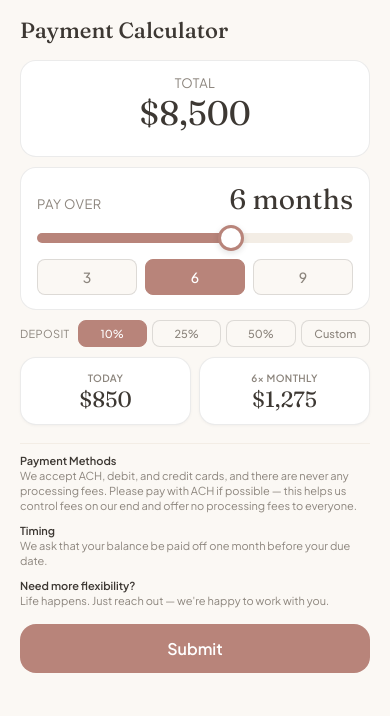
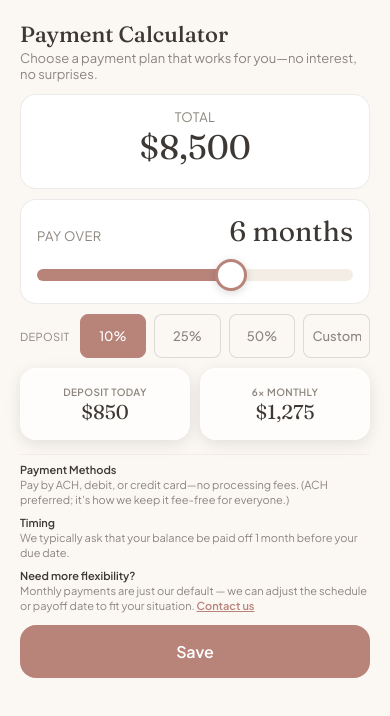
Before and after one commit to grqg-dev/drray-pricing-calculator, a React (Vite) app: page / in a window 390 px wide. Shown: the top 716 px of the page. Built offline with nearby package versions, Linux system fonts and the light colour scheme.

Commit message:
UI refinements: add contact modal, improve mobile interactions, update copy

```diff
--- a/src/App.jsx
+++ b/src/App.jsx
@@ -29,6 +29,7 @@ function App() {
   const [isSubmitting, setIsSubmitting] = useState(false);
   const [submitSuccess, setSubmitSuccess] = useState(false);
   const [submitError, setSubmitError] = useState(null);
+  const [showContactModal, setShowContactModal] = useState(false);
 
   // Calculate payoff date
   const getPayoffDate = () => {
@@ -127,8 +128,9 @@ function App() {
         <div className="done-container">
           <div className="done-header">
             <div className="checkmark">✓</div>
-            <h1>Payment Plan Submitted</h1>
-            <p className="done-subtitle">Your payment plan has been successfully submitted.</p>
+            <h1>You're all set!</h1>
+            <p className="done-subtitle">We've saved your payment plan. We'll be in touch to confirm.</p>
+            <p className="done-note">Made a mistake? Just let us know and we'll update it.</p>
           </div>
 
           <div className="done-summary">
@@ -138,7 +140,7 @@ function App() {
             </div>
 
             <div className="done-card">
-              <span className="done-label">Today</span>
+              <span className="done-label">Deposit Today</span>
               <span className="done-value">{formatCurrency(deposit)}</span>
             </div>
 
@@ -161,7 +163,10 @@ function App() {
     <div className="app">
       {/* Header */}
       <header className="header">
-        <h1>Payment Calculator</h1>
+        <div>
+          <h1>Payment Calculator</h1>
+          <p className="header-subtitle">Choose a payment plan that works for you—no interest, no surprises.</p>
+        </div>
         {dueDate && (
           <div className="due-date">
             Due Date: {formatDate(new Date(dueDate + 'T00:00:00'))}
@@ -215,17 +220,6 @@ function App() {
             className="slider"
             style={{ '--progress': `${((months - 1) / (isExtended ? 11 : 8)) * 100}%` }}
           />
-          <div className="quick-buttons">
-            {(isExtended ? [3, 6, 9, 12] : [3, 6, 9]).map(m => (
-              <button
-                key={m}
-                className={`quick-btn ${months === m ? 'active' : ''}`}
-                onClick={() => setMonths(m)}
-              >
-                {m}
-              </button>
-            ))}
-          </div>
         </div>
       </section>
 
@@ -269,7 +263,7 @@ function App() {
       {/* Summary Cards */}
       <div className="summary-cards">
         <div className="summary-card">
-          <span className="card-label">Today</span>
+          <span className="card-label">Deposit Today</span>
           <span className="card-amount">{formatCurrency(deposit)}</span>
         </div>
         <div className="summary-card">
@@ -283,12 +277,12 @@ function App() {
         <div className="warnings">
           {dueDate && payoffDate > new Date(dueDate + 'T00:00:00') && (
             <div className="warning">
-              Payment extends past your due date
+              This plan extends past your due date—adjust months to finish earlier.
             </div>
           )}
           {monthlyPayment < MIN_MONTHLY_PAYMENT && (
             <div className="warning">
-              Minimum payment is {formatCurrency(MIN_MONTHLY_PAYMENT)}/mo — try fewer months
+              The minimum payment is {formatCurrency(MIN_MONTHLY_PAYMENT)}/mo. Try a shorter timeframe or higher deposit.
             </div>
           )}
           {depositBelowMin && (
@@ -308,15 +302,15 @@ function App() {
       <footer className="info-section">
         <div className="info-item">
           <strong>Payment Methods</strong>
-          <p>We accept ACH, debit, and credit cards, and there are never any processing fees. Please pay with ACH if possible — this helps us control fees on our end and offer no processing fees to everyone.</p>
+          <p>Pay by ACH, debit, or credit card—no processing fees. (ACH preferred; it's how we keep it fee-free for everyone.)</p>
         </div>
         <div className="info-item">
           <strong>Timing</strong>
-          <p>We ask that your balance be paid off one month before your due date{dueDate ? ` (by ${formatDate(new Date(new Date(dueDate + 'T00:00:00').setMonth(new Date(dueDate + 'T00:00:00').getMonth() - 1)))})` : ''}.</p>
+          <p>We typically ask that your balance be paid off 1 month before your due date{dueDate ? ` (by ${formatDate(new Date(new Date(dueDate + 'T00:00:00').setMonth(new Date(dueDate + 'T00:00:00').getMonth() - 1)))})` : ''}.</p>
         </div>
         <div className="info-item">
           <strong>Need more flexibility?</strong>
-          <p>Life happens. Just reach out — we're happy to work with you.</p>
+          <p>Monthly payments are just our default — we can adjust the schedule or payoff date to fit your situation. <button className="contact-link" onClick={() => setShowContactModal(true)}>Contact us</button></p>
         </div>
       </footer>
 
@@ -326,7 +320,7 @@ function App() {
         onClick={handleSubmit}
         disabled={isSubmitting || hasWarning}
       >
-        {isSubmitting ? 'Submitting...' : 'Submit'}
+        {isSubmitting ? 'Saving...' : 'Save'}
       </button>
 
       {/* Success Message */}
@@ -342,6 +336,26 @@ function App() {
           {submitError}
         </div>
       )}
+
+      {/* Contact Modal */}
+      {showContactModal && (
+        <div className="modal-overlay" onClick={() => setShowContactModal(false)}>
+          <div className="modal-content" onClick={(e) => e.stopPropagation()}>
+            <button className="modal-close" onClick={() => setShowContactModal(false)}>×</button>
+            <h2>Contact Us</h2>
+            <div className="contact-info">
+              <div className="contact-item">
+                <strong>Phone</strong>
+                <a href="tel:8053640996">805 364-0996</a>
+              </div>
+              <div className="contact-item">
+                <strong>Email</strong>
+                <a href="mailto:hello@drjuliaray.com">hello@drjuliaray.com</a>
+              </div>
+            </div>
+          </div>
+        </div>
+      )}
     </div>
   );
 }
--- a/src/index.css
+++ b/src/index.css
@@ -28,6 +28,8 @@ body {
   background: var(--cream);
   color: var(--charcoal);
   -webkit-font-smoothing: antialiased;
+  -webkit-tap-highlight-color: transparent;
+  touch-action: manipulation;
 }
 
 /* App Container - fits iPhone 14 (390x844) without scroll */
@@ -36,10 +38,12 @@ body {
   max-height: 100dvh;
   display: flex;
   flex-direction: column;
-  padding: 16px 20px 24px;
+  padding: 20px 20px 32px;
   max-width: 400px;
   margin: 0 auto;
-  overflow: hidden;
+  overflow-y: auto;
+  overflow-x: hidden;
+  -webkit-overflow-scrolling: touch;
 }
 
 /* Header */
@@ -47,7 +51,7 @@ body {
   display: flex;
   justify-content: space-between;
   align-items: baseline;
-  margin-bottom: 14px;
+  margin-bottom: 12px;
   flex-shrink: 0;
 }
 
@@ -113,19 +117,20 @@ body {
   font-size: 34px;
   font-weight: 400;
   line-height: 1.1;
-  margin: 4px 0 10px;
+  margin: 4px 0 8px;
 }
 
 /* Slider */
 .slider-wrapper {
-  margin-top: 8px;
+  margin-top: 12px;
+  padding: 4px 0;
 }
 
 .slider {
   -webkit-appearance: none;
   appearance: none;
   width: 100%;
-  height: 10px;
+  height: 12px;
   background: linear-gradient(
     to right,
     var(--terracotta) 0%,
@@ -136,30 +141,43 @@ body {
   border-radius: 100px;
   outline: none;
   cursor: pointer;
+  touch-action: none;
 }
 
 .slider::-webkit-slider-thumb {
   -webkit-appearance: none;
-  width: 26px;
-  height: 26px;
+  width: 32px;
+  height: 32px;
   background: white;
   border: 3px solid var(--terracotta);
   border-radius: 50%;
   cursor: grab;
-  box-shadow: 0 2px 6px rgba(0,0,0,0.12);
+  box-shadow: 0 2px 8px rgba(0,0,0,0.15);
+  transition: transform 0.15s ease, box-shadow 0.15s ease;
+  touch-action: none;
 }
 
 .slider::-webkit-slider-thumb:active {
   cursor: grabbing;
+  transform: scale(1.1);
+  box-shadow: 0 4px 12px rgba(0,0,0,0.2);
 }
 
 .slider::-moz-range-thumb {
-  width: 26px;
-  height: 26px;
+  width: 32px;
+  height: 32px;
   background: white;
   border: 3px solid var(--terracotta);
   border-radius: 50%;
   cursor: grab;
+  box-shadow: 0 2px 8px rgba(0,0,0,0.15);
+  transition: transform 0.15s ease, box-shadow 0.15s ease;
+  touch-action: none;
+}
+
+.slider::-moz-range-thumb:active {
+  transform: scale(1.1);
+  box-shadow: 0 4px 12px rgba(0,0,0,0.2);
 }
 
 .slider-labels {
@@ -184,15 +202,10 @@ body {
   font-weight: 400;
 }
 
-.quick-buttons {
-  display: flex;
-  gap: 8px;
-  margin-top: 12px;
-}
-
 .quick-btn {
   flex: 1;
-  padding: 8px;
+  min-height: 44px;
+  padding: 12px 8px;
   background: var(--cream);
   border: 1px solid rgba(0,0,0,0.12);
   border-radius: 8px;
@@ -201,6 +214,14 @@ body {
   font-weight: 500;
   color: var(--warm-gray);
   cursor: pointer;
+  transition: background-color 0.2s ease, border-color 0.2s ease, color 0.2s ease;
+  -webkit-tap-highlight-color: transparent;
+  user-select: none;
+  -webkit-user-select: none;
+}
+
+.quick-btn:active {
+  transform: scale(0.98);
 }
 
 .quick-btn.active {
@@ -213,7 +234,7 @@ body {
 .deposit-section {
   display: flex;
   align-items: center;
-  gap: 8px;
+  gap: 10px;
   margin-bottom: 10px;
   flex-shrink: 0;
 }
@@ -226,34 +247,37 @@ body {
 
 .deposit-buttons {
   display: flex;
-  gap: 5px;
+  gap: 8px;
   flex: 1;
   min-width: 0;
 }
 
 .deposit-buttons .quick-btn {
   flex: 1 1 0;
-  padding: 6px 4px;
-  font-size: 11px;
+  min-height: 44px;
+  padding: 12px 8px;
+  font-size: 13px;
   min-width: 0;
 }
 
 .deposit-input {
   flex: 1 1 0;
   min-width: 0;
+  min-height: 44px;
   width: 100%;
-  padding: 6px 4px;
+  padding: 12px 8px;
   background: var(--cream);
   border: 1px solid rgba(0,0,0,0.12);
   border-radius: 8px;
   font-family: inherit;
-  font-size: 11px;
+  font-size: 13px;
   font-weight: 500;
   color: var(--charcoal);
   outline: none;
-  transition: border-color 0.15s;
+  transition: border-color 0.2s ease, background-color 0.2s ease;
   text-align: center;
   -moz-appearance: textfield;
+  -webkit-tap-highlight-color: transparent;
 }
 
 .deposit-input::-webkit-outer-spin-button,
@@ -283,23 +307,27 @@ body {
 /* Summary Cards */
 .summary-cards {
   display: flex;
-  gap: 8px;
-  margin-bottom: 10px;
+  gap: 10px;
+  margin-bottom: 8px;
 }
 
 .summary-card {
   flex: 1 1 0;
   min-width: 0;
-  background: white;
+  min-height: 72px;
+  background: rgba(255, 255, 255, 0.7);
+  backdrop-filter: blur(10px);
+  -webkit-backdrop-filter: blur(10px);
   border-radius: 16px;
-  padding: 14px 10px;
+  padding: 14px 12px;
   display: flex;
   flex-direction: column;
   align-items: center;
   justify-content: center;
   text-align: center;
-  box-shadow: 0 1px 3px rgba(0,0,0,0.04);
-  border: 1px solid rgba(0,0,0,0.08);
+  box-shadow: 0 4px 16px rgba(0, 0, 0, 0.1), inset 0 1px 0 rgba(255, 255, 255, 0.6);
+  border: 1px solid rgba(255, 255, 255, 0.3);
+  transition: transform 0.2s ease, box-shadow 0.2s ease;
 }
 
 .summary-card.total-card {
@@ -323,7 +351,7 @@ body {
 
 .card-amount {
   font-family: 'Fraunces', Georgia, serif;
-  font-size: 22px;
+  font-size: 20px;
   font-weight: 400;
   color: var(--charcoal);
   line-height: 1;
@@ -366,14 +394,14 @@ body {
 
 /* Info Section */
 .info-section {
-  margin-top: 8px;
-  padding-top: 10px;
+  margin-top: 6px;
+  padding-top: 8px;
   border-top: 1px solid var(--cream-dark);
   flex-shrink: 0;
 }
 
 .info-item {
-  margin-bottom: 10px;
+  margin-bottom: 8px;
 }
 
 .info-item:last-child {
@@ -395,11 +423,30 @@ body {
   margin: 0;
 }
 
+.contact-link {
+  background: none;
+  border: none;
+  color: var(--terracotta);
+  font-family: inherit;
+  font-size: inherit;
+  font-weight: 600;
+  padding: 0;
+  cursor: pointer;
+  text-decoration: underline;
+  -webkit-tap-highlight-color: transparent;
+}
+
+.contact-link:hover {
+  color: var(--terracotta-deep);
+}
+
 /* Submit Button */
 .submit-btn {
   width: 100%;
-  padding: 14px;
-  margin-top: 16px;
+  min-height: 52px;
+  padding: 16px;
+  margin-top: 12px;
+  margin-bottom: 12px;
   background: var(--terracotta);
   color: white;
   border: none;
@@ -409,7 +456,10 @@ body {
   font-weight: 600;
   cursor: pointer;
   flex-shrink: 0;
-  transition: background-color 0.15s;
+  transition: background-color 0.2s ease, transform 0.1s ease;
+  -webkit-tap-highlight-color: transparent;
+  user-select: none;
+  -webkit-user-select: none;
 }
 
 .submit-btn:hover:not(:disabled) {
@@ -418,6 +468,7 @@ body {
 
 .submit-btn:active:not(:disabled) {
   background: var(--terracotta-deep);
+  transform: scale(0.98);
 }
 
 .submit-btn:disabled {
@@ -495,7 +546,14 @@ body {
 .done-subtitle {
   font-size: 14px;
   color: var(--warm-gray);
+  margin: 0 0 8px 0;
+}
+
+.done-note {
+  font-size: 12px;
+  color: var(--warm-gray);
   margin: 0;
+  font-style: italic;
 }
 
 .done-summary {
@@ -505,14 +563,16 @@ body {
 }
 
 .done-card {
-  background: white;
+  background: rgba(255, 255, 255, 0.7);
+  backdrop-filter: blur(10px);
+  -webkit-backdrop-filter: blur(10px);
   border-radius: 16px;
   padding: 20px 24px;
   display: flex;
   justify-content: space-between;
   align-items: center;
-  border: 1px solid rgba(0,0,0,0.08);
-  box-shadow: 0 1px 3px rgba(0,0,0,0.04);
+  border: 1px solid rgba(255, 255, 255, 0.3);
+  box-shadow: 0 4px 16px rgba(0, 0, 0, 0.1), inset 0 1px 0 rgba(255, 255, 255, 0.6);
 }
 
 .done-label {
@@ -529,3 +589,92 @@ body {
   font-weight: 400;
   color: var(--charcoal);
 }
+
+/* Contact Modal */
+.modal-overlay {
+  position: fixed;
+  top: 0;
+  left: 0;
+  right: 0;
+  bottom: 0;
+  background: rgba(0, 0, 0, 0.5);
+  display: flex;
+  align-items: center;
+  justify-content: center;
+  z-index: 1000;
+  padding: 20px;
+}
+
+.modal-content {
+  background: white;
+  border-radius: 20px;
+  padding: 32px 24px;
+  max-width: 360px;
+  width: 100%;
+  position: relative;
+  box-shadow: 0 8px 24px rgba(0, 0, 0, 0.2);
+}
+
+.modal-close {
+  position: absolute;
+  top: 16px;
+  right: 16px;
+  background: none;
+  border: none;
+  font-size: 32px;
+  line-height: 1;
+  color: var(--warm-gray);
+  cursor: pointer;
+  padding: 0;
+  width: 32px;
+  height: 32px;
+  display: flex;
+  align-items: center;
+  justify-content: center;
+  -webkit-tap-highlight-color: transparent;
+}
+
+.modal-close:hover {
+  color: var(--charcoal);
+}
+
+.modal-content h2 {
+  font-family: 'Fraunces', Georgia, serif;
+  font-size: 24px;
+  font-weight: 500;
+  color: var(--charcoal);
+  margin: 0 0 20px 0;
+  text-align: center;
+}
+
+.contact-info {
+  display: flex;
+  flex-direction: column;
+  gap: 20px;
+}
+
+.contact-item {
+  display: flex;
+  flex-direction: column;
+  gap: 6px;
+}
+
+.contact-item strong {
+  font-size: 11px;
+  font-weight: 600;
+  color: var(--warm-gray);
+  text-transform: uppercase;
+  letter-spacing: 0.04em;
+}
+
+.contact-item a {
+  font-size: 16px;
+  font-weight: 500;
+  color: var(--terracotta);
+  text-decoration: none;
+}
+
+.contact-item a:hover {
+  color: var(--terracotta-deep);
+  text-decoration: underline;
+}
```
